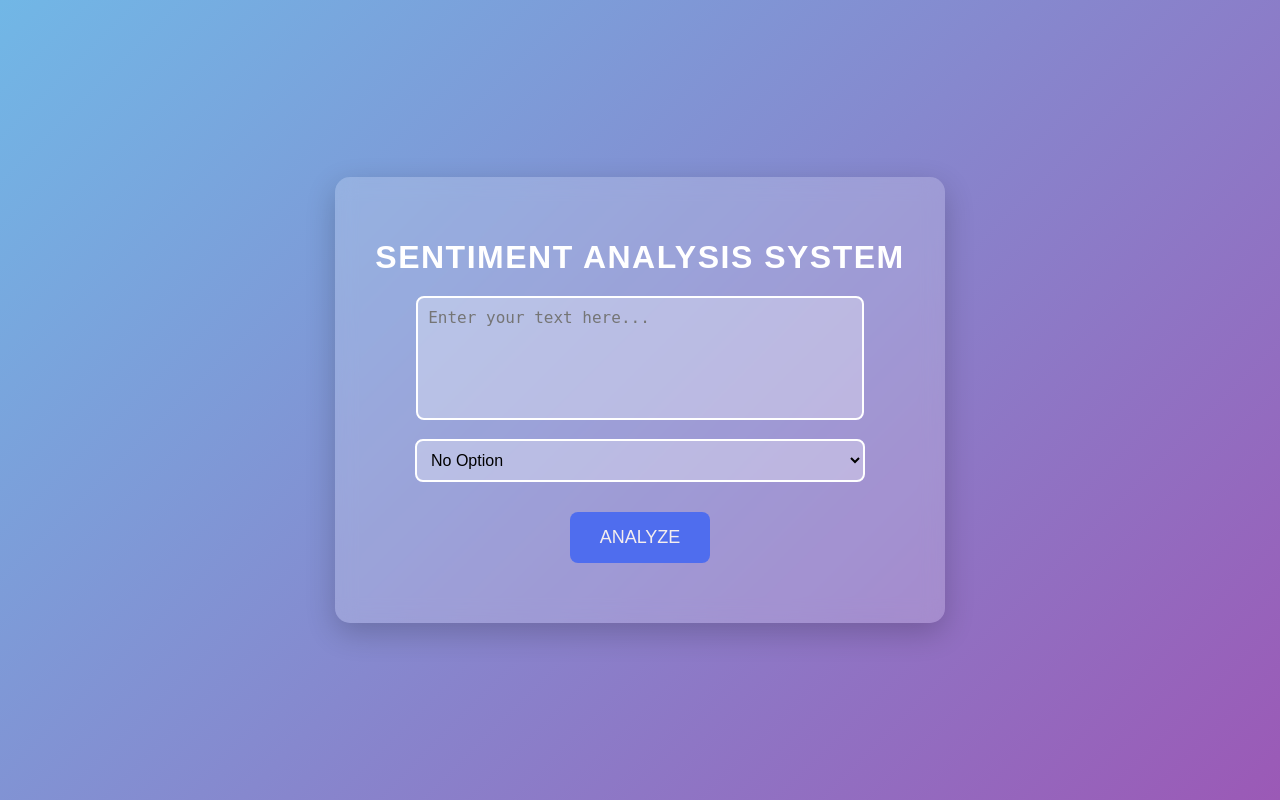
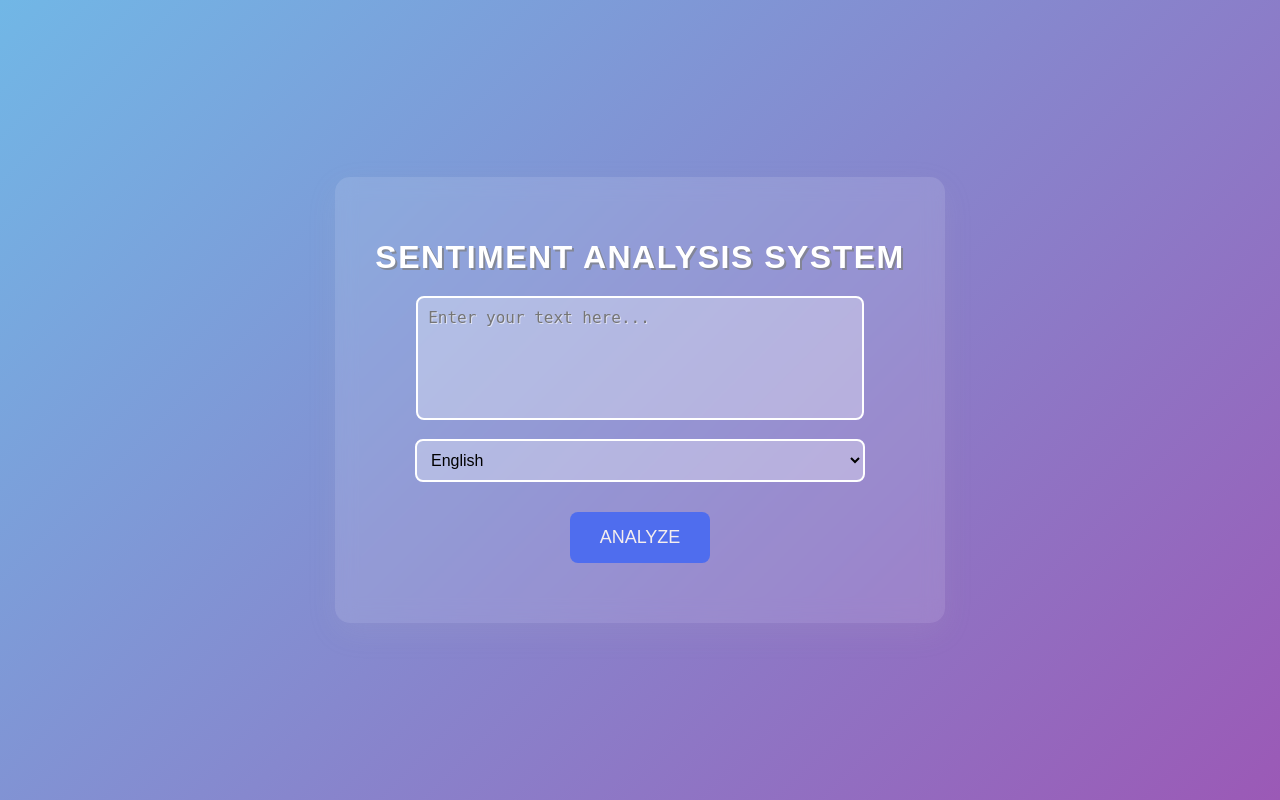
Before and after one commit to Vinu-AD/Sentiment-Analysis, a Flask app: page / in a window 1280 px wide. Run offline with Flask 3, Linux system fonts and the light colour scheme.

Commit message:
fix!: fixed some errors

```diff
--- a/app.py
+++ b/app.py
@@ -35,9 +35,27 @@ def analyze_sentiment(text):
     return blob.sentiment.polarity
 
 def classify_sentiment(text, polarity):
-    happy_keywords = ['sandhosham', 'happy', 'joy', 'cheerful', 'smile', 'santosham', 'magizhchi', 'vettri', 'win', 'super']
-    sad_keywords = ['kashtam', 'sad', 'pain', 'unhappy', 'disappointed', 'gloomy', 'hurt', 'depressed', 'cry', 'loss']
-    neutral_keywords = ['normal', 'okay', 'average', 'steady', 'chill', 'fine', 'neutral']
+    # happy_keywords = ['sandhosham', 'happy', 'joy', 'cheerful', 'smile', 'santosham', 'magizhchi', 'vettri', 'win', 'super']
+    # sad_keywords = ['kashtam', 'sad', 'pain', 'unhappy', 'disappointed', 'gloomy', 'hurt', 'depressed', 'cry', 'loss']
+    # neutral_keywords = ['normal', 'okay', 'average', 'steady', 'chill', 'fine', 'neutral']
+
+    happy_keywords = ['sandhosham', 'jolly', 'happy', 'nalla', 'perisu', 'joy', 'enjoy', 'fun',
+        'pleased', 'excited', 'bright', 'cheerful', 'smile', 'sirippu', 'santosham',
+        'santosha', 'arathanai', 'magizhchi', 'vettri', 'win', 'great', 'chanceless',
+        'super', 'semma', 'better', 'nalla vela', 'thrilled', 'eager', 'nalama',
+        'enjoyment', 'delighted', 'achieve', 'power', 'enthusiastic', 'awesome',
+        'fantastic', 'satisfaction', 'success']
+    sad_keywords = ['kashtam', 'kastama', 'kavala', 'kavalaya', 'kadupu', 'kevalama', 'kadupa',
+        'eruchal', 'eruchala', 'sad', 'varale', 'sogam', 'pain', 'unhappy', 'disappointed',
+        'blue', 'dull', 'gloomy', 'hurt', 'frustrated', 'verupu', 'verupa', 'aluthom',
+        'thavani', 'azha', 'aavum', 'kavani', 'dislike', 'depressed', 'failure', 'loss',
+        'cry', 'loser', 'waste', 'tension', 'problem', 'issue', 'stress', 'karpu',
+        'valikuthu', 'throat choke', 'crying', 'betrayed']
+    neutral_keywords = ['normal', 'paravala', 'pathukalam', 'okay', 'average', 'steady', 'chill',
+        'regular', 'nothing special', 'nallavela', 'ok', 'ippodhiku', 'so-so',
+        'medium', 'neutral', 'moderate', 'acceptable', 'nothing much', 'usual',
+        'balanced', 'neither', 'idhellam sari', 'middle', 'manam iruka', 'fine',
+        'decent', 'middle-ground', 'undecided', 'stable', 'normalcy']
 
     lower_text = text.lower()
     sentiment = "neutral"
--- a/static/styles.css
+++ b/static/styles.css
@@ -11,12 +11,19 @@ body {
 
 .container {
     text-align: center;
-    background: rgba(255, 255, 255, 0.193);
+    background: rgba(255, 255, 255, 0.122);
     padding: 40px;
     border-radius: 15px;
-    box-shadow: 0 10px 30px rgba(0, 0, 0, 0.2);
+    box-shadow: 0 10px 30px rgba(189, 189, 189, 0.104);
     animation: fadeIn 1.2s ease-in-out;
     backdrop-filter: blur(10px);
+}
+
+.container:hover {
+    background: rgba(255, 255, 255, 0.089);
+    box-shadow: 0 10px 30px rgba(0, 0, 0, 0.159);
+    font-size: 16px;
+    transition-duration: .2s;
 }
 
 h1 {
@@ -26,6 +33,7 @@ h1 {
     text-transform: uppercase;
     letter-spacing: 1.5px;
     color: #ffffff;
+    text-shadow: 2px 2px #7e7f82c0;
 }
 
 textarea {
@@ -38,7 +46,14 @@ textarea {
     font-size: 16px;
     background-color: rgba(255, 255, 255, 0.3);
     color: #000000;
+    text-shadow: 1px 1px rgba(255, 255, 255, 0.59);
     resize: none;
+}
+
+textarea:focus {
+    outline: none !important;
+    border-color: #7e7af2;
+    box-shadow: 0 0 10px #adcdf0;
 }
 
 select {
@@ -50,6 +65,12 @@ select {
     background-color: rgba(255, 255, 255, 0.3);
     color: #000000;
     font-size: 16px;
+}
+
+select:focus {
+    outline: none !important;
+    border-color: #7e7af2;
+    box-shadow: 0 0 10px #adcdf0;
 }
 
 button {
@@ -76,11 +97,6 @@ button:hover {
 }
 
 @keyframes fadeIn {
-    from {
-        opacity: 0;
-    }
-
-    to {
-        opacity: 1;
-    }
+    from { opacity: 0; }
+    to { opacity: 1; }
 }
--- a/templates/index.html
+++ b/templates/index.html
@@ -1,6 +1,5 @@
 <!DOCTYPE html>
 <html lang="en">
-
 <head>
     <meta charset="UTF-8">
     <meta name="viewport" content="width=device-width, initial-scale=1.0">
@@ -31,33 +30,31 @@
                 return;
             }
 
-            document.getElementById('resultSentiment').innerText = Sentiment: ${ result.sentiment };
-            document.getElementById('resultEmoji').innerText = Emoji: ${ result.emoji };
+            document.getElementById('resultSentiment').innerText = `Sentiment: ${result.sentiment}`;
+            document.getElementById('resultEmoji').innerText = `Emoji: ${result.emoji}`;
             if (result.translated_text !== null) {
-                document.getElementById('resultTranslation').innerText = Translated Text: ${ result.translated_text };
+                document.getElementById('resultTranslation').innerText = `Translated Text: ${result.translated_text}`;
             } else {
                 document.getElementById('resultTranslation').innerText = '';
             }
         }
     </script>
 </head>
-
 <body>
     <div class="container">
         <h1>Sentiment Analysis System</h1>
-        <textarea id="inputText" placeholder="Enter your text here..." title="Enter your text here"></textarea>
-        <select id="languageSelect" title="Select your language">
-            <option value="no_option">No Option</option>
+        <textarea id="inputText" placeholder="Enter your text here..." title="Enter your data here"></textarea>
+        <select title="Select your languagae" id="languageSelect">
             <option value="en">English</option>
             <option value="ta">Tamil</option>
-            <option value="te">Telugu</option>
-            <option value="hi">Hindi</option>
-            <option value="ml">Malayalam</option>
-            <option value="es">Spanish</option>
+            <option value="es">Telugu</option>
+            <option value="fr">Hindi</option>
+            <option value="fr">Malayalam</option>
+            <option value="fr">Spanish</option>
             <option value="fr">French</option>
-            <option value="de">German</option>
+            <option value="fr">German</option>
         </select>
-        <button onclick="analyzeSentiment()">Analyze</button>
+        <button title ="Analyze" onclick="analyzeSentiment()">Analyze</button>
         <div class="results">
             <p id="resultSentiment"></p>
             <p id="resultEmoji"></p>
@@ -65,5 +62,4 @@
         </div>
     </div>
 </body>
-
 </html>
```
